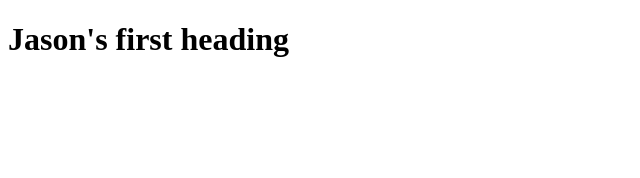
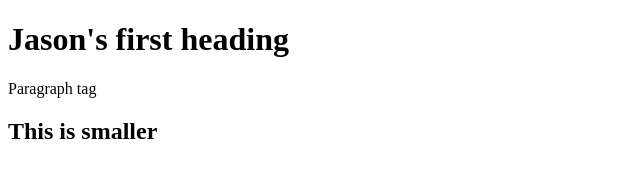
Before and after one commit to jasonarzona/it116, a plain HTML site: page paragraphs.html in a window 1280 px wide. Shown: the whole page, without its empty margins (0-640 px from the left). Drawn offline with Linux system fonts and the light colour scheme.

Commit message:
paragraphs.html

```diff
--- a/paragraphs.html
+++ b/paragraphs.html
@@ -13,5 +13,8 @@
 
 <body>
     <h1>Jason's first heading</h1>
+        <p>Paragraph tag</p>
+
+    <h2>This is smaller</h2>
 </body>
 </html>
```
